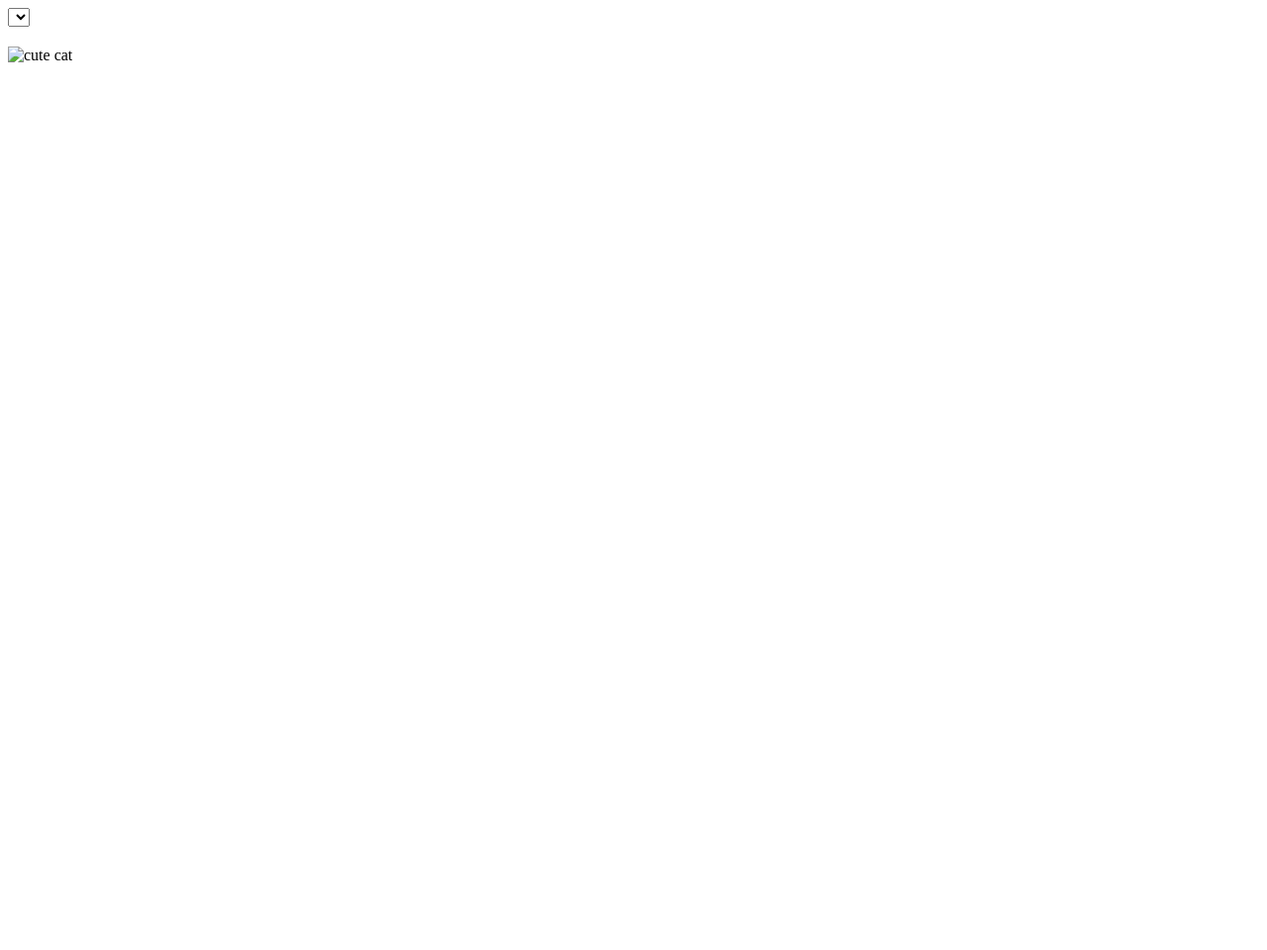
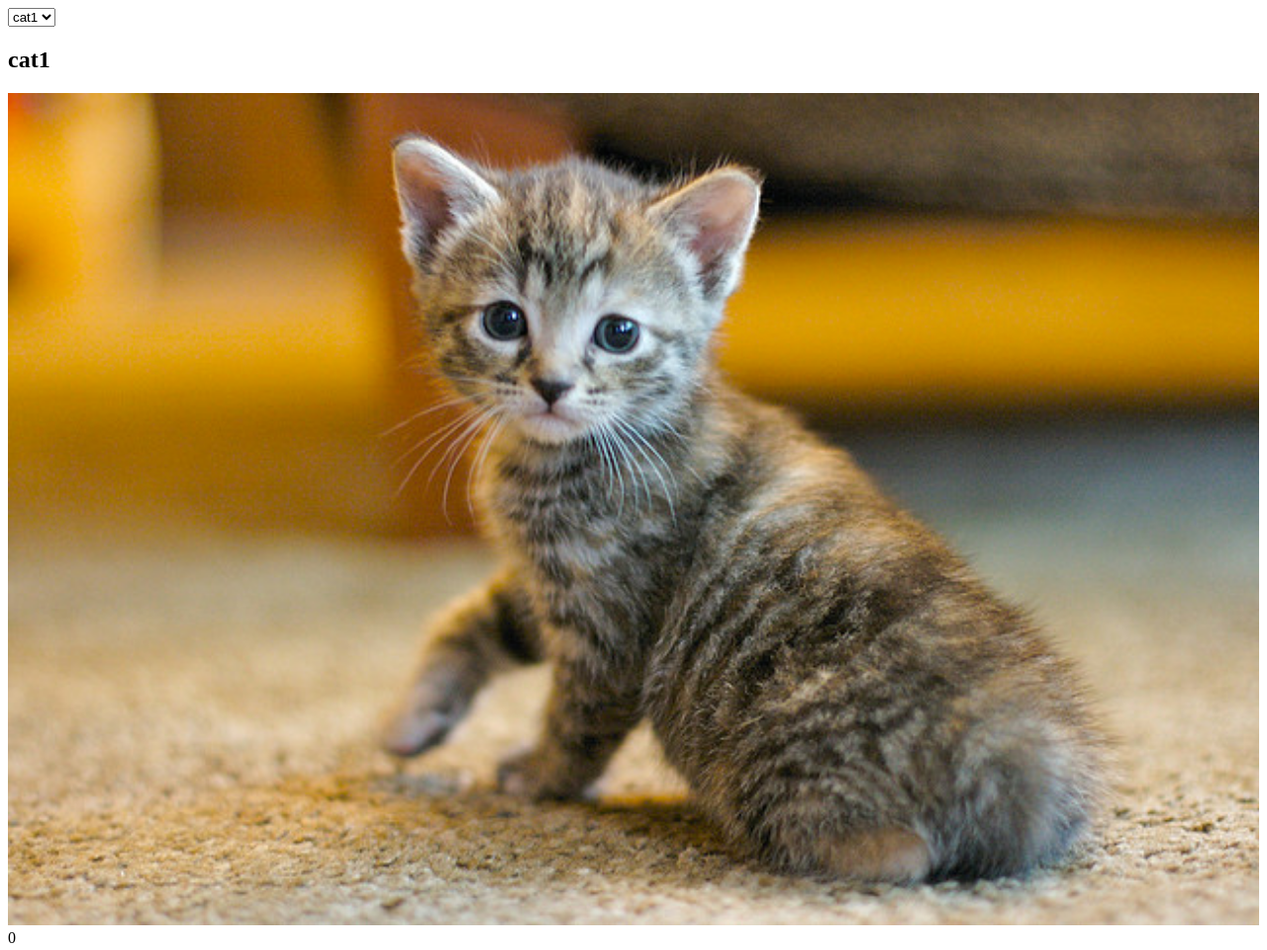
Before and after one commit to markgoho/cat-clicker, a plain HTML site: page index.html in a window 1280 px wide. Shown: the whole page at 99% size. Before the commit the page ends 800 px from the top, so only its background shows below. Drawn offline with Linux system fonts and the light colour scheme.

Commit message:
Update to final version

```diff
--- a/index.html
+++ b/index.html
@@ -15,10 +15,6 @@
 
     img {
       width: 100%;
-    }
-
-    .hidden {
-      display: none;
     }
   </style>
 </head>
--- a/index.js
+++ b/index.js
@@ -12,46 +12,91 @@ const model = {
 const octopus = {
   init() {
     // Set current cat to first one in the list
-  }
+    model.currentCat = model.cats[0];
+
+    // initialize views
+    catView.init();
+    catListView.init();
+  },
 
   // getter for model.cats
+  get cats() {
+    return model.cats;
+  },
 
   // getter for model.currentCat
+  get currentCat() {
+    return model.currentCat;
+  },
 
   // setter for currentCat
+  set currentCat(cat) {
+    model.currentCat = cat;
+  },
 
   // increment counter then render
+  incrementCounter() {
+    model.currentCat.clickCount++;
+    catView.render();
+  }
 };
 
 // View(s)
 const catView = {
   init() {
     // store pointers to DOM elements for later access
+    this.catEl = document.querySelector('.cat');
+    this.catNameEl = document.querySelector('.cat-name');
+    this.catImgEl = document.querySelector('.cat-img');
+    this.countEl = document.querySelector('.cat-count');
+
     // on click, increment cat's counter
+    this.catImgEl.addEventListener('click', () => octopus.incrementCounter());
+
     // render this view (update DOM elements)
+    this.render();
   },
   render() {
     // update DOM elements with values from current cat
+    const currentCat = octopus.currentCat;
+
+    this.catNameEl.innerText = currentCat.name;
+    this.catImgEl.src = currentCat.imgSrc;
+    this.countEl.innerText = currentCat.clickCount;
   }
 };
 
 const catListView = {
   init() {
     // store DOM elements for later access
+    this.catListEl = document.getElementById('cat-list');
+
+    // get the cats from the octopus
+    this.cats = octopus.cats;
+
+    // add listener on select to change current cat and render
+    this.catListEl.addEventListener('change', e => {
+      const cat = cats.find(cat => cat.name === e.target.value);
+      octopus.currentCat = cat;
+      catView.render();
+    });
+
     // render this view (update DOM elements)
+    this.render();
   },
 
   render() {
-    // get the cats from the octopus
+    // remove all options from select menu
+    this.catListEl.innerHTML = '';
 
-    // empty the cat list
-
-    // loop over cats
-    for (const cat of cats) {
+    // populate select with cats
+    for (const cat of this.cats) {
       // make new option, set values
+      const option = document.createElement('option');
+      option.value = cat.name;
+      option.innerText = cat.name;
+      this.catListEl.appendChild(option);
     }
-
-    // add listener on select to change current cat and render
   }
 };
 
```
